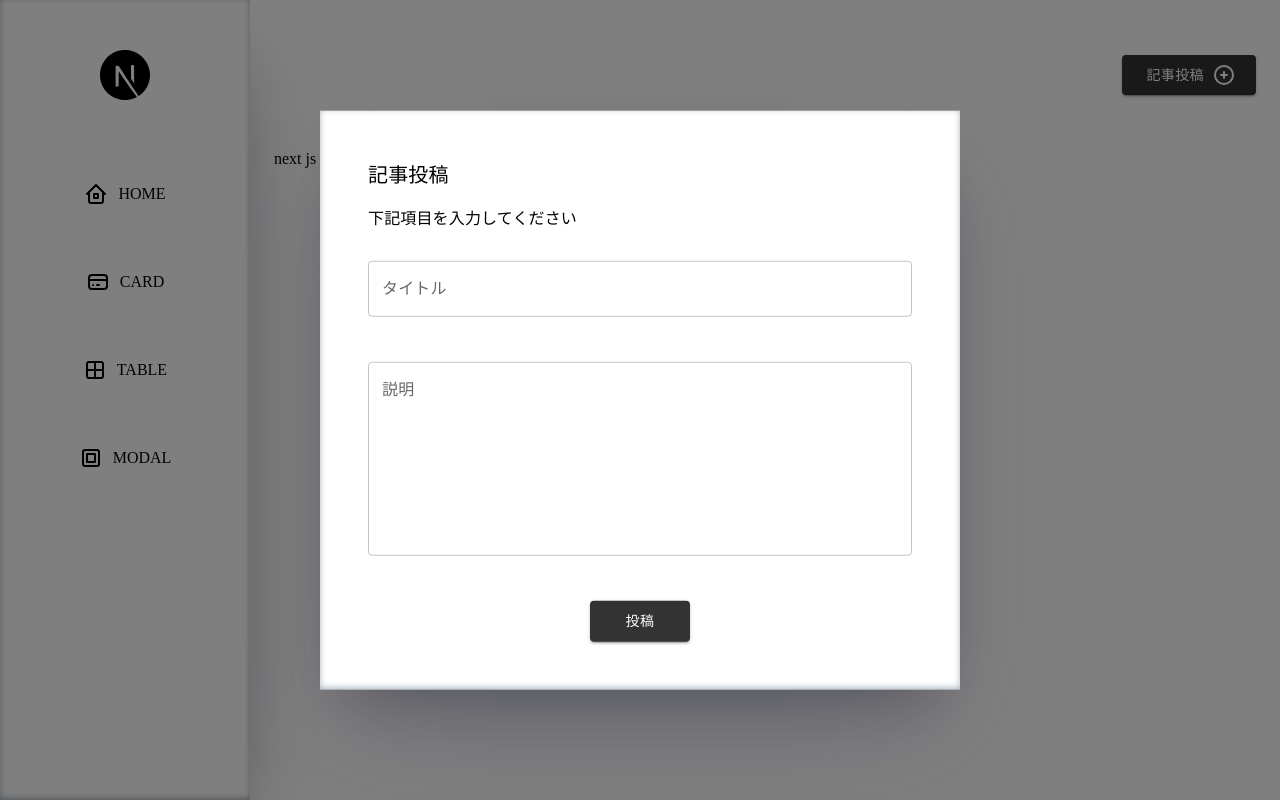
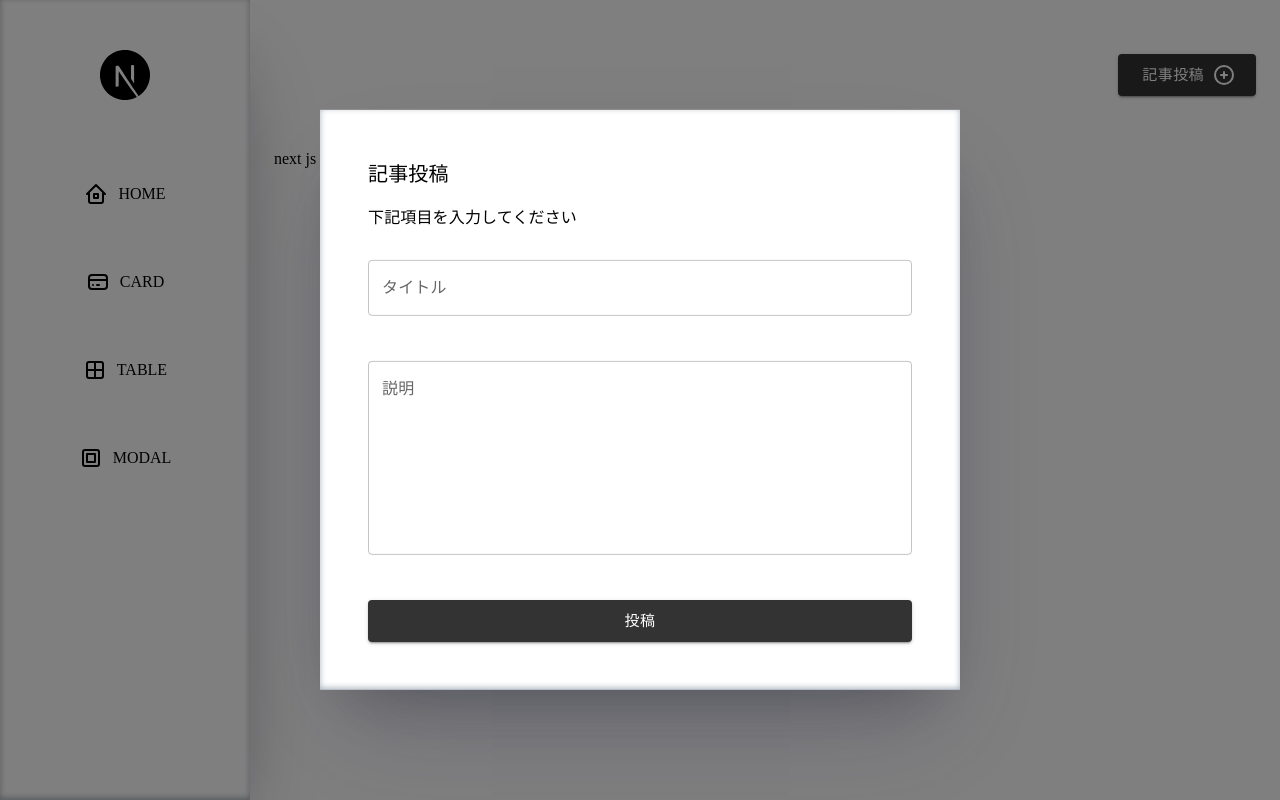
Before and after one commit to taic-dev/bbs, a Next.js app: page / in a window 1280 px wide. Both pictures are taken after a click on the button "記事投稿". Built offline with nearby package versions, Linux system fonts and the light colour scheme.

Commit message:
styled-components button

```diff
--- a/src/components/elements/Button/NormalButton.tsx
+++ b/src/components/elements/Button/NormalButton.tsx
@@ -1,39 +1,74 @@
-import { MouseEvent, ReactNode } from "react"
-import { Button } from "@mui/material"
-import { SxProps } from '@mui/material/styles';
+import styled from "@emotion/styled";
+import { MouseEvent, ReactNode } from "react";
+import { Button } from "@mui/material";
+
+type ButtonStyleType = "white" | "green" | "red" | "black";
+type ButtonSize = "small" | "medium" | "large";
 
 type Props<T> = {
-  variant: 'text' | 'outlined' | 'contained'
-  text: string
-  endIcon?: ReactNode
-  id?: T
-  sx?: SxProps
-  type?: 'submit' | 'reset' | 'button'
-  size?: 'small' | "medium" | "large"
-  onClick?: (e: MouseEvent<HTMLButtonElement>) => void
-}
+  id?: T;
+  text: string;
+  endIcon?: ReactNode;
+  buttonStyle?: ButtonStyleType;
+  buttonSize?: ButtonSize;
+  variant: "text" | "outlined" | "contained";
+  type?: "submit" | "reset" | "button";
+  onClick?: (e: MouseEvent<HTMLButtonElement>) => void;
+};
+
+const buttonStyles: {
+  [key: string]: { mainColor: string; subColor: string };
+} = {
+  white: { mainColor: "#fff", subColor: "#333" },
+  green: { mainColor: "#00B16B", subColor: "#fff" },
+  red: { mainColor: "#ED1A3D", subColor: "#fff" },
+  black: { mainColor: "#333", subColor: "#fff" },
+};
+
+const buttonSizes: {
+  [key: string]: { fontSize: string; padding: string };
+} = {
+  small: { fontSize: "12px", padding: "0.1rem 0.5rem" },
+  medium: { fontSize: "15px", padding: "0.5rem 1.5rem" },
+  large: { fontSize: "20px", padding: "1rem 2rem" },
+};
+
+const CustomMuiButton = styled(Button)<{
+  buttonStyle: ButtonStyleType;
+  buttonSize: ButtonSize;
+}>`
+  ${({ buttonStyle, buttonSize }) => `
+    color: ${buttonStyles[buttonStyle].mainColor};
+    font-size: ${buttonSizes[buttonSize].fontSize};
+    padding: ${buttonSizes[buttonSize].padding};
+    background-color: ${buttonStyles[buttonStyle].subColor};
+    &:hover {
+      color: ${buttonStyles[buttonStyle].subColor};
+      background-color: ${buttonStyles[buttonStyle].mainColor};
+    }`}
+`;
 
 export function NormalButton<T extends number>({
+  id,
+  text,
+  endIcon,
   type,
   variant,
-  text,
   onClick,
-  size,
-  endIcon,
-  id,
-  sx
+  buttonStyle = "white",
+  buttonSize = "medium",
 }: Props<T>) {
   return (
-    <Button
+    <CustomMuiButton
+      buttonStyle={buttonStyle}
+      buttonSize={buttonSize}
       type={type}
       variant={variant}
       endIcon={endIcon}
       id={id?.toString()}
       onClick={(e) => onClick?.(e)}
-      size={size}
-      sx={sx}
     >
       {text}
-    </Button>
-  )
+    </CustomMuiButton>
+  );
 }
--- a/src/components/elements/Icons/PlusIcon.tsx
+++ b/src/components/elements/Icons/PlusIcon.tsx
@@ -5,11 +5,11 @@ export const PlusIcon = () => {
       width="24"
       height="24"
       viewBox="0 0 24 24"
-      stroke-width="2"
+      strokeWidth="2"
       stroke="currentColor"
       fill="none"
-      stroke-linecap="round"
-      stroke-linejoin="round"
+      strokeLinecap="round"
+      strokeLinejoin="round"
     >
       <path stroke="none" d="M0 0h24v24H0z" fill="none" />
       <path d="M3 12a9 9 0 1 0 18 0a9 9 0 0 0 -18 0" />
--- a/src/components/layouts/Header/Header.tsx
+++ b/src/components/layouts/Header/Header.tsx
@@ -3,11 +3,10 @@
 import { useState } from "react";
 import styled from "@emotion/styled";
 import { NormalButton } from "@/components/elements/Button/NormalButton";
-import AddCircleOutlineIcon from "@mui/icons-material/AddCircleOutline";
 import { NormalModal } from "@/components/elements/Modal/NormalModal";
 import { FormEditor } from "@/features/Form/FormEditor";
 import { createPost } from "@/api/posts/createPost";
-import { PlusIcon } from "@/components/elements/Icons/plusIcon";
+import { PlusIcon } from "@/components/elements/Icons/PlusIcon";
 
 type Props = {
   pageTitle: string;
@@ -45,12 +44,6 @@ export function Header({ pageTitle }: Props) {
           variant="contained"
           text="記事投稿"
           endIcon={<PlusIcon />}
-          sx={{
-            color: "#fff",
-            padding: "0.5rem 1.5rem",
-            backgroundColor: "#333",
-            ":hover": { color: "#333", backgroundColor: "#fff" },
-          }}
           onClick={() => setOpenRegisterModal(true)}
         />
       </div>
--- a/src/features/Form/FormEditor.tsx
+++ b/src/features/Form/FormEditor.tsx
@@ -70,13 +70,13 @@ export function FormEditor({ initialValue, onSubmit }: Props) {
         type="submit"
         variant="contained"
         text="投稿"
-        sx={{
-          width: "100px",
-          margin: "auto",
-          padding: "0.5rem 1.5rem",
-          backgroundColor: "#333",
-          ":hover": { color: "#333", backgroundColor: "#fff" },
-        }}
+        // sx={{
+        //   width: "100px",
+        //   margin: "auto",
+        //   padding: "0.5rem 1.5rem",
+        //   backgroundColor: "#333",
+        //   ":hover": { color: "#333", backgroundColor: "#fff" },
+        // }}
       />
     </Form>
   );
```
Also changed, not shown: src/components/elements/Modal/ConfirmModal.tsx (+1 -17 lines), src/features/Card/MediaCard.tsx (+5 -11 lines).
